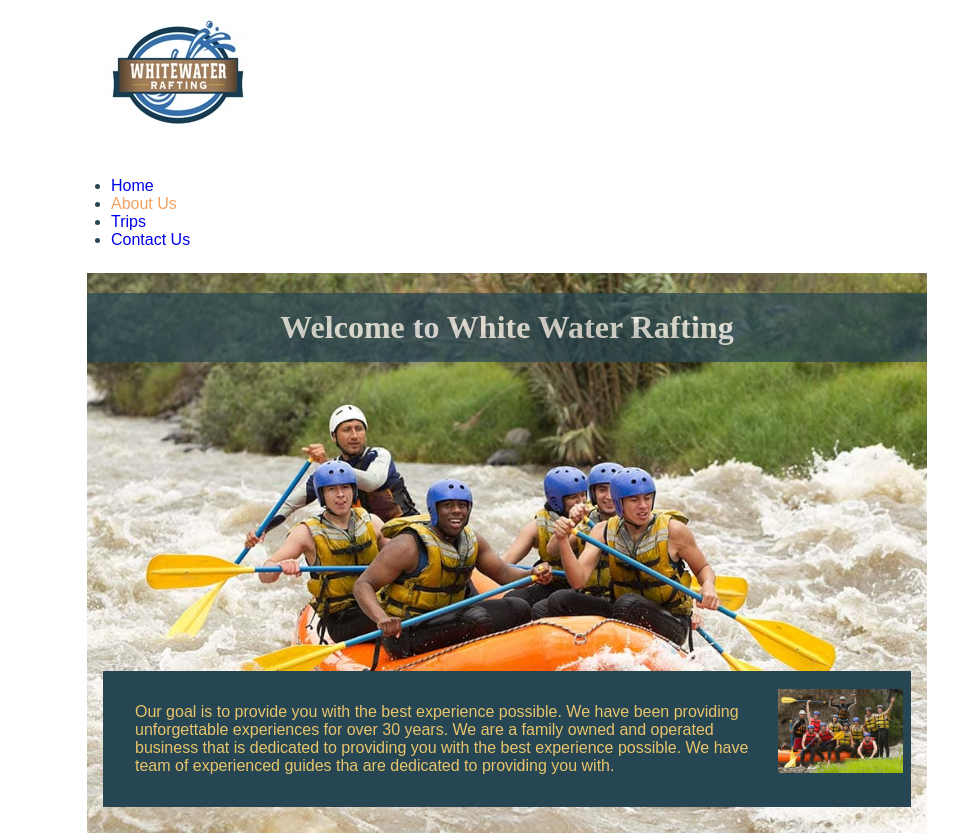
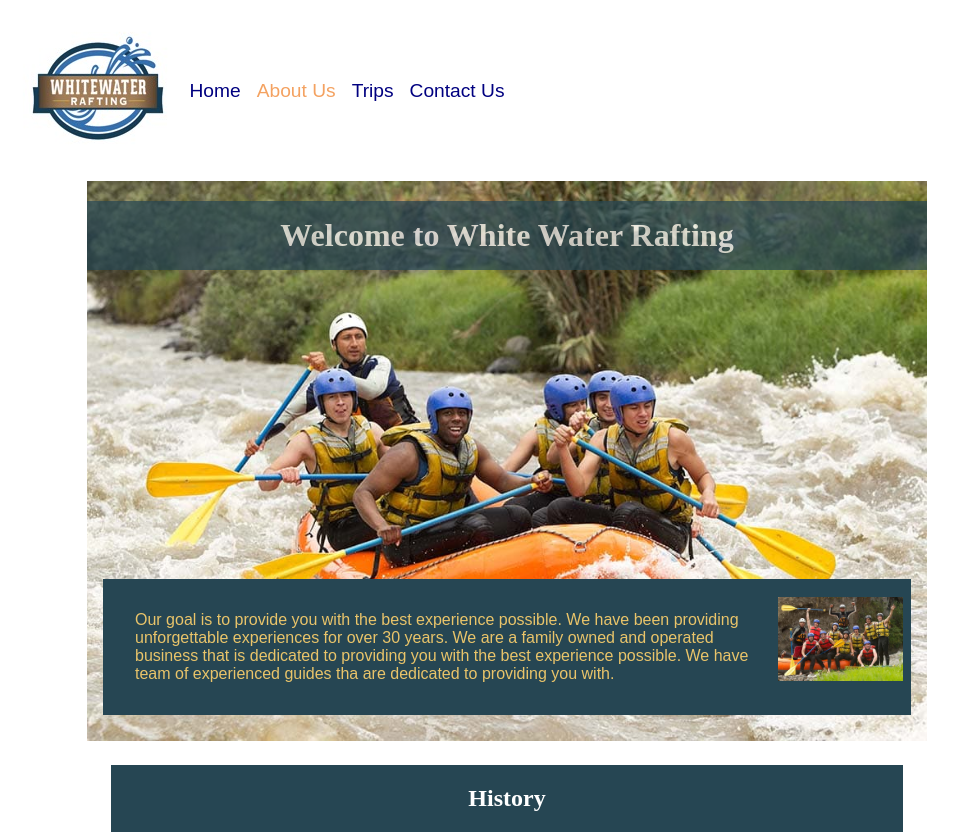
Before and after one commit to ngabo24/wdd130, a plain HTML site: page wwr/about.html in a window 1280 px wide. Shown: the top 835 px of the page, without its empty margins (133-1091 px from the left). Drawn offline with Linux system fonts and the light colour scheme.

Commit message:
edited about us

```diff
--- a/styles/styles.css
+++ b/styles/styles.css
@@ -45,7 +45,6 @@ main {
 main img {
     width: 150px;
     height: auto;
-    border: 1px solid #333;
     padding: 2px;
     box-shadow: 0px 4px 10px rgba(0, 0, 0, 0.15);
     float: right;
--- a/wwr/styles/rafting.css
+++ b/wwr/styles/rafting.css
@@ -23,7 +23,14 @@ body {
     width: 100%;
 }
 
-header,
+header {
+    display: grid;
+    grid-template-columns: 120px 1fr 1fr;
+    align-items: center;
+    max-width: 1000px;
+    margin: 1rem auto;
+}
+
 main,
 footer {
     width: 840px;
@@ -36,7 +43,32 @@ h2 {
     color: var(--primary-color);
 }
 
-nav,
+header nav {
+    display: flex;
+    align-items: center;
+    flex-direction: column;
+    padding: 1rem;
+}
+
+header nav ul {
+    list-style-type: none;
+    display: flex;
+    flex-wrap: wrap;
+    max-width: 900px;
+    margin: 0 auto;
+    padding: 0;
+    justify-content: space-around;
+    align-items: center;
+}
+
+header nav a {
+    display: block;
+    color: navy;
+    text-decoration: none;
+    font-size: 1.2rem;
+    padding: 0.5rem;
+}
+
 p,
 section,
 article {
```
